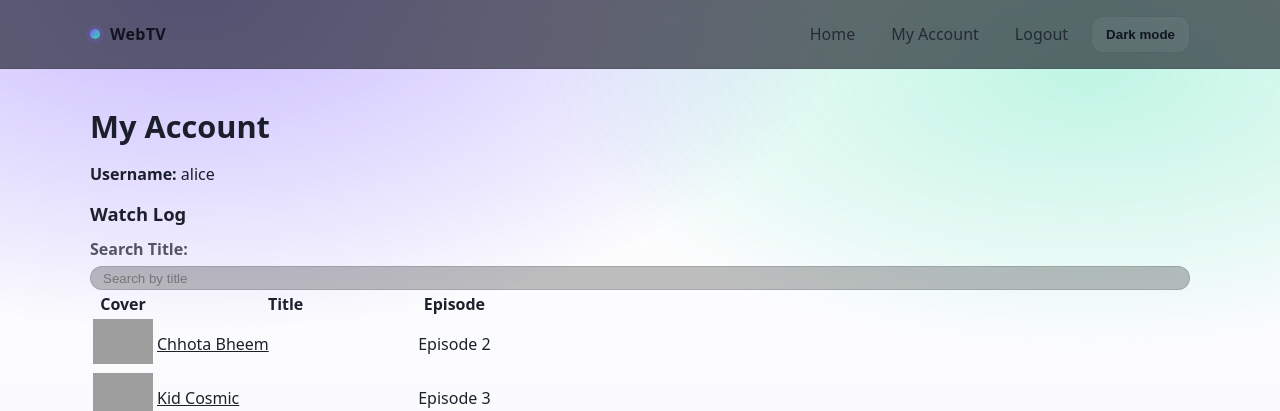
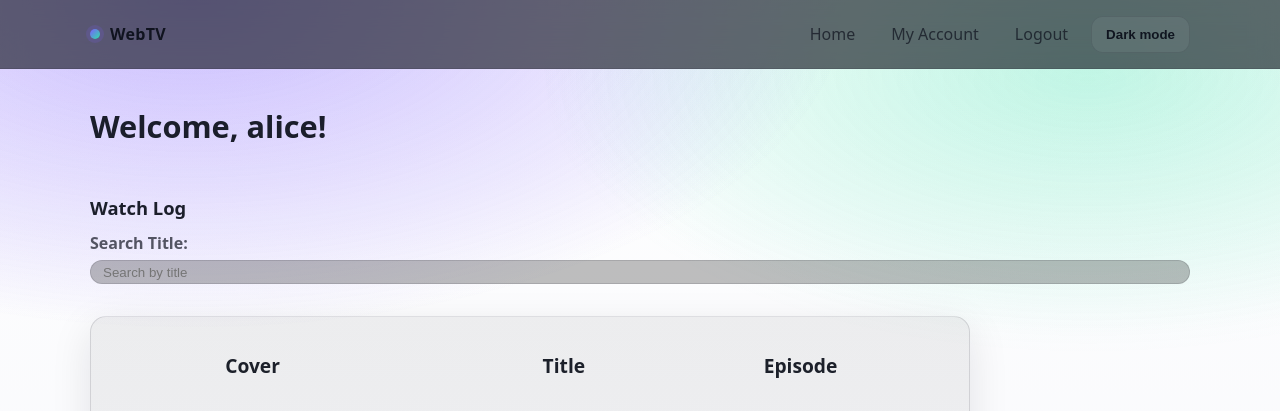
Before and after one commit to NatalieParker/CSE108_final_group17, a Flask app: page /account in a window 1280 px wide. Shown: the top 411 px of the page. Run offline with Flask 3, Linux system fonts and the light colour scheme; a user stored in the database is signed in; grey boxes are pictures that could not be loaded.

Commit message:
Minor Bug Fixes

```diff
--- a/app.py
+++ b/app.py
@@ -40,7 +40,10 @@ def createApp() :
   admin = Admin(
     app,
     name="Admin",
-    index_view=SecureAdminIndexView(url="/admin")
+    template_mode="bootstrap2",
+    index_view=AdminIndexView(
+      template="admin/adminn.html"
+    )
   )
 
   # Expose your models in the admin UI
@@ -130,6 +133,16 @@ def createApp() :
       .first()
     )
 
+    current_status = "planned"
+    if current_user.is_authenticated:
+      ws = WatchStatus.query.filter_by(
+        user_id=current_user.id,
+        show_id=show.id
+      ).first()
+
+      if ws and ws.status:
+        current_status = ws.status.strip().lower()
+
     return render_template(
       "show.html",
       show=show,
@@ -138,7 +151,8 @@ def createApp() :
       maxWatchedEpisode=maxWatchedEpisode,
       avg_rating=round(avg_rating, 2) if avg_rating else None,
       rating_map=rating_map,
-      userReview=userReview
+      userReview=userReview,
+      current_status=current_status
     )
 
   @app.route("/show/<int:show_id>/review", methods=["POST"])
--- a/templates/account.html
+++ b/templates/account.html
@@ -1,11 +1,7 @@
 {% extends "base.html" %}
 {% block title %}CSE 108 Final:Account Page{% endblock %}
 {% block body %}
-  <h1>My Account</h1>
-
-  <section>
-    <p><strong>Username:</strong> {{ current_user.username }}</p>
-  </section>
+  <h1 style="margin-bottom: 3rem;">Welcome, {{ current_user.username }}!</h1>
 
   <section>
     <h2>Watch Log</h2>
@@ -15,42 +11,47 @@
       type="text"
       id="watchedSearch"
       placeholder="Search by title"
-      style="height: 1.5rem;"
+      style="height: 1.5rem; margin-bottom: 2rem;"
     >
 
     {% if watch_log %}
-      <table class="show-table">
+    <div class="panel" style="padding: 2rem; width: 80%;">
+      <table class="show-table" style="width: 90%;">
         <thead>
           <tr>
-            <th>Cover</th>
-            <th>Title</th>
-            <th>Episode</th>
+            <th style="padding-bottom: 2rem; font-size: larger;">Cover</th>
+            <th style="padding-bottom: 2rem; font-size: larger;">Title</th>
+            <th style="padding-bottom: 2rem; font-size: larger;">Episode</th>
           </tr>
         </thead>
         <tbody>
           {% for entry in watch_log %}
             <tr data-title="{{ entry.show_title | lower }}">
-              <td>
+              <td style="text-align: center; padding-bottom: 1rem;">
                 <img
                   src="{{ entry.cover or url_for('static', filename='covers/default.jpg') }}"
                   alt="{{ entry.show_title }} cover"
-                  style="width:60px; height:auto;">
+                  style="width:180px; height:auto;">
               </td>
-              <td>
+              <td style="text-align: center; padding-bottom: 1rem;">
                 <a href="{{ url_for('show_detail', show_id=entry.show_id) }}">
                   {{ entry.show_title }}
                 </a>
               </td>
-              <td>Episode {{ entry.episode_number }}</td>
+              <td style="text-align: center; padding-bottom: 1rem;">Episode {{ entry.episode_number }}</td>
             </tr>
           {% endfor %}
         </tbody>
       </table>
+    </div>
     {% else %}
       <p>You haven’t watched any episodes yet.</p>
     {% endif %}
   </section>
 
+  <hr>
+
+  <div class="panel">
     <section>
       <h2>My Reviews</h2>
 
@@ -68,12 +69,7 @@
         <p>You haven’t written any reviews yet.</p>
       {% endif %}
     </section>
-
-  <section>
-    <a href="{{ url_for('auth.logout') }}">
-      <button>Log Out</button>
-    </a>
-  </section>
+  </div>
 
   <script src="{{ url_for('static', filename='account.js') }}"></script>
 {% endblock %}
--- a/templates/show.html
+++ b/templates/show.html
@@ -2,8 +2,7 @@
 {% block title %}CSE 108 Final: {{ show.title }}{% endblock %}
 {% block body %}
 
-<div class="hero">
-
+<div class="hero" style="margin-bottom: 2rem;">
   <img
     class="cover"
     src="{{ show.cover or url_for('static', filename='covers/default.jpg') }}"
@@ -45,6 +44,7 @@
     <p>{{ show.description or "No description available." }}</p>
   </section>
 </div>
+
 </div>
 
   <hr>
```
Also changed, not shown: templates/admin/adminn.html (added, +12 -0 lines), templates/index.html (+7 -5 lines), instance/cse108webtv.db. Lines whose indentation alone changed are shown as unchanged.
